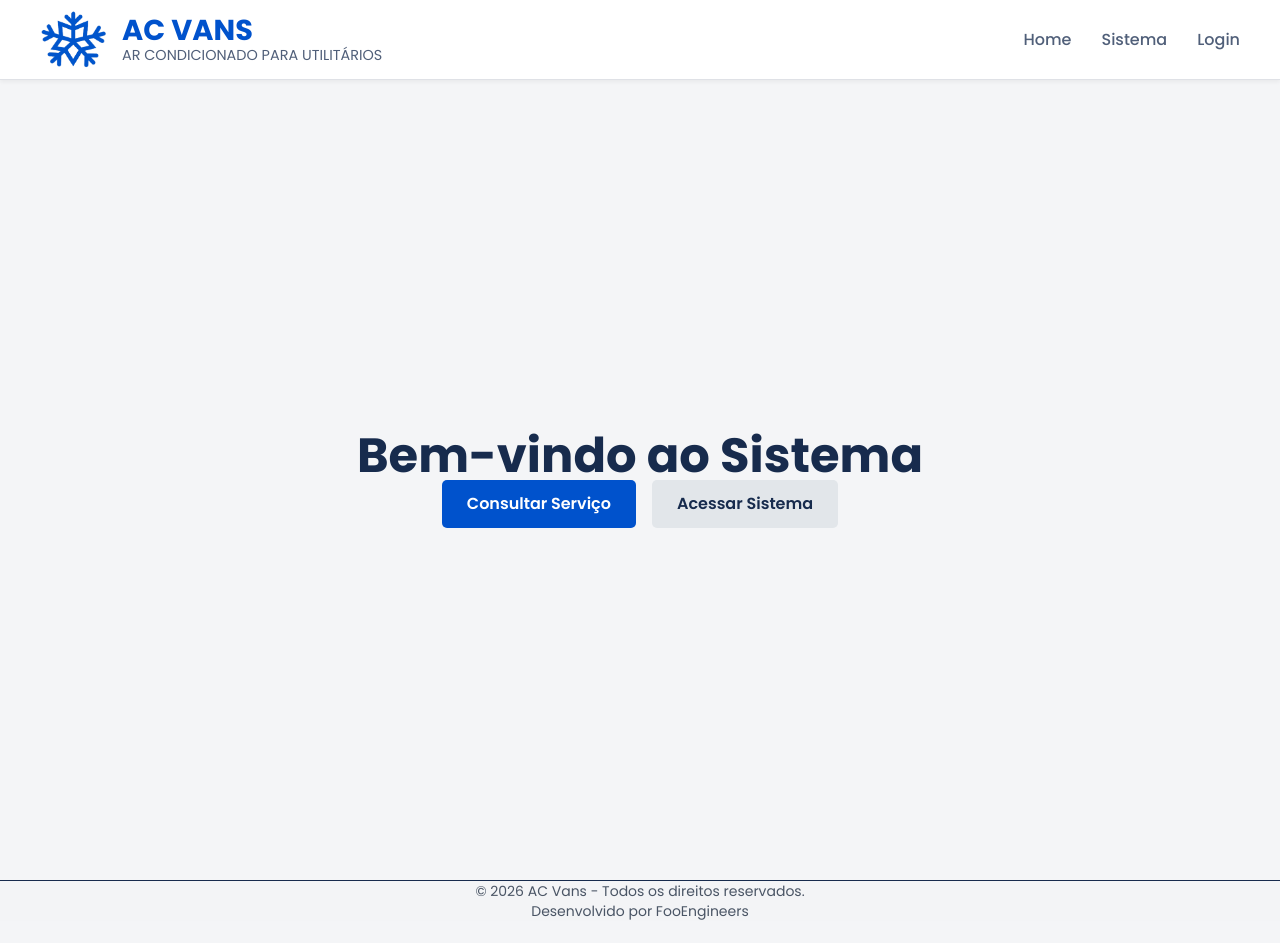
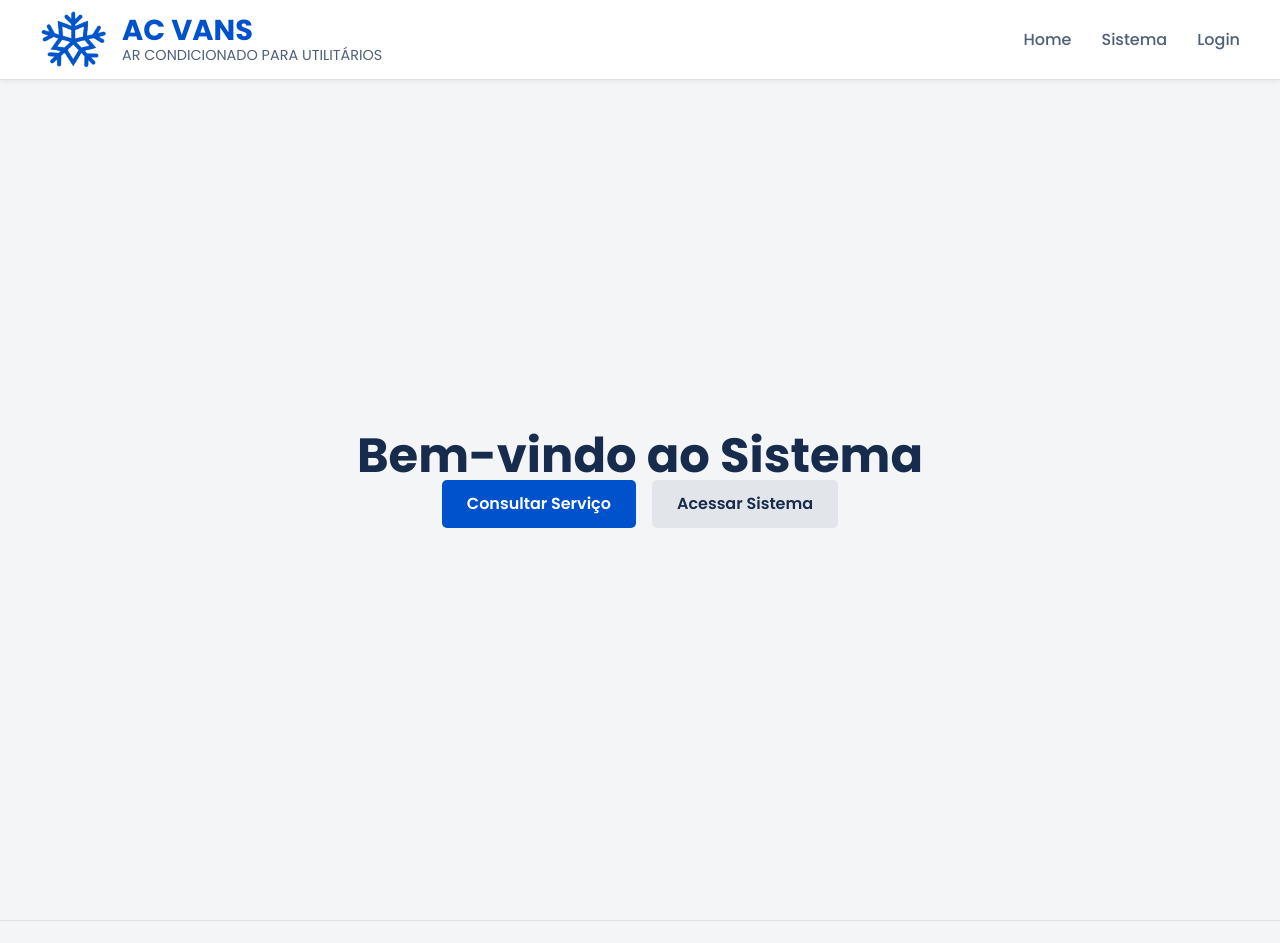
Before and after one commit to pedro-correa2005/Projeto-ACVans-V4, a React (Vite) app in the folder Frontend/acvans-front/: page / in a window 1280 px wide. Shown: the top 943 px of the page. Before the commit the page ends 921 px from the top, so only its background shows below. Built offline with nearby package versions, Linux system fonts and the light colour scheme.

Commit message:
Update Footer.jsx

```diff
--- a/Frontend/acvans-front/src/components/Footer.jsx
+++ b/Frontend/acvans-front/src/components/Footer.jsx
@@ -1,14 +1,13 @@
-function Footer(){
+function Footer() {
   return (
-        <footer className="bg-gray-100 border-t mt-auto">
-            <div className="max-w-7x1 mx-auto px-6 py-4 text-center text-sm text-gray-600">
+    <footer className="main-footer">
       <p>
         © 2026 AC Vans - Todos os direitos reservados.
       </p>
+
       <p>
         Desenvolvido por FooEngineers
       </p>
-            </div>
     </footer>
   );
 }
```
Lines whose indentation alone changed are shown as unchanged.
